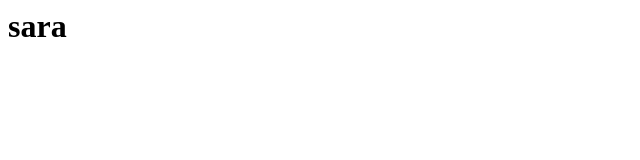
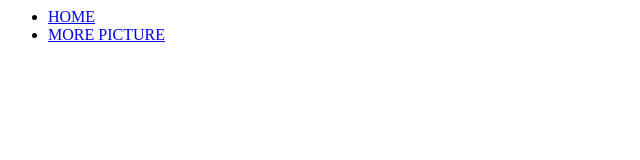
Before and after one commit to sarajali5/sara, a plain HTML site: page index.html in a window 1280 px wide. Shown: the whole page, without its empty margins (0-640 px from the left). Drawn offline with Linux system fonts and the light colour scheme.

Commit message:
Add files via upload

```diff
--- a/index.html
+++ b/index.html
@@ -1 +1,19 @@
-<h1> sara<h1>
+<html>
+    <head>
+        <title>SaraJalili</title>
+        <link rel="stylesheet" href="./index.css">
+    </head>
+    <body>
+
+        <header>
+            <nav>
+                <div>
+                    <ul>
+                        <li><a href="#">HOME</a></li>
+                        <li><a href="#">MORE PICTURE</a></li>
+                    </ul>
+                </div>
+            </nav>
+        </header>
+    </body>
+</html>
```
